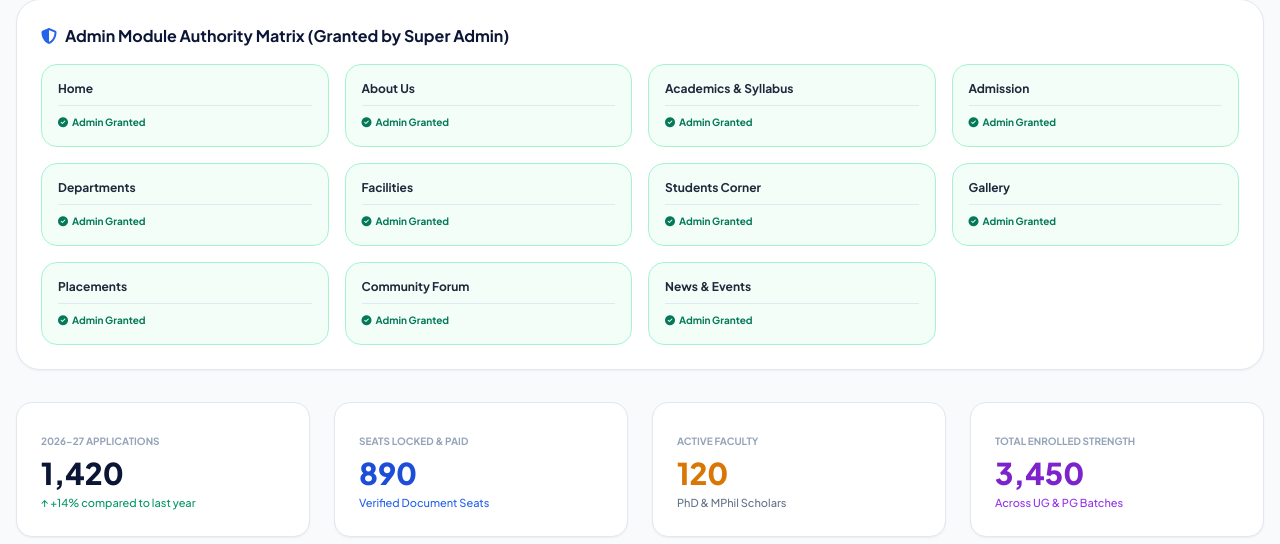
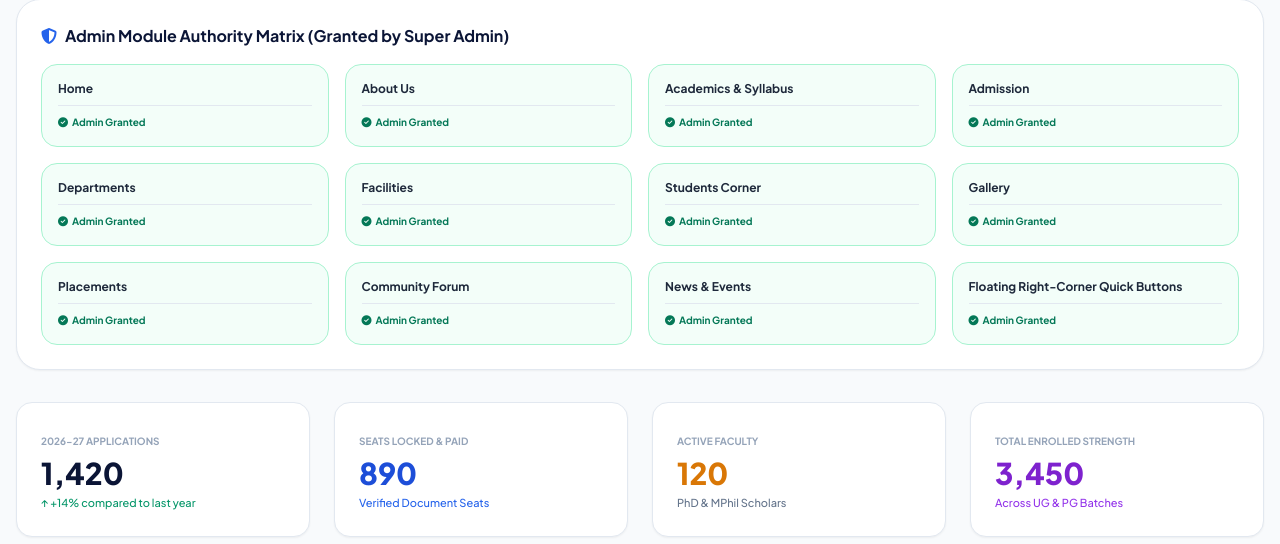
Before and after one commit to likithhs/college-management-system, a Flask app: page /ca in a window 1280 px wide. Shown: the part 367-911 px from the top of the page. Run offline with Flask 3, Linux system fonts and the light colour scheme; some libraries are stand-ins or nearby versions.

Commit message:
Add Floating Right-Corner Quick Buttons master enable/disable module toggle in Super Admin Control Matrix

```diff
--- a/app.py
+++ b/app.py
@@ -268,7 +268,8 @@ MODULE_CONTROL_MATRIX = {
     'gallery': {'name': 'Gallery', 'enabled': True, 'admin_access': True},
     'placements': {'name': 'Placements', 'enabled': True, 'admin_access': True},
     'forum': {'name': 'Community Forum', 'enabled': True, 'admin_access': True},
-    'news_events': {'name': 'News & Events', 'enabled': True, 'admin_access': True}
+    'news_events': {'name': 'News & Events', 'enabled': True, 'admin_access': True},
+    'floating_sidebar': {'name': 'Floating Right-Corner Quick Buttons', 'enabled': True, 'admin_access': True}
 }
 
 # Upcoming Events Data
--- a/templates/base.html
+++ b/templates/base.html
@@ -264,8 +264,8 @@
     {% block breadcrumb %}
     {% endblock %}
 
-    <!-- ============ FLOATING ACTION SIDEBAR & FAB (Hidden on Admin & Super Admin pages) ============ -->
-    {% if request.endpoint not in ['admin', 'superadmin'] %}
+    <!-- ============ FLOATING ACTION SIDEBAR & FAB (Master Toggle + Hidden on Admin & Super Admin pages) ============ -->
+    {% if request.endpoint not in ['admin', 'superadmin'] and modules['floating_sidebar'].enabled %}
     <aside class="floating-sidebar" id="floating-sidebar" aria-label="Quick Actions">
         {% if modules['students_corner'].enabled or modules['news_events'].enabled %}
         <a href="{{ url_for('students_corner') }}" class="floating-sidebar-card card-news" title="News & Notifications">
```
